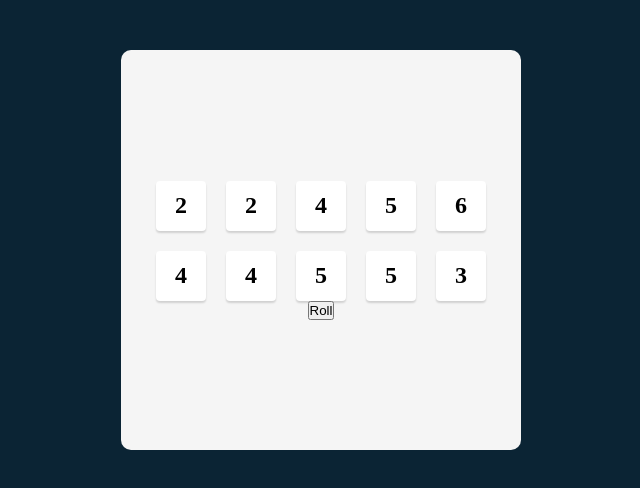
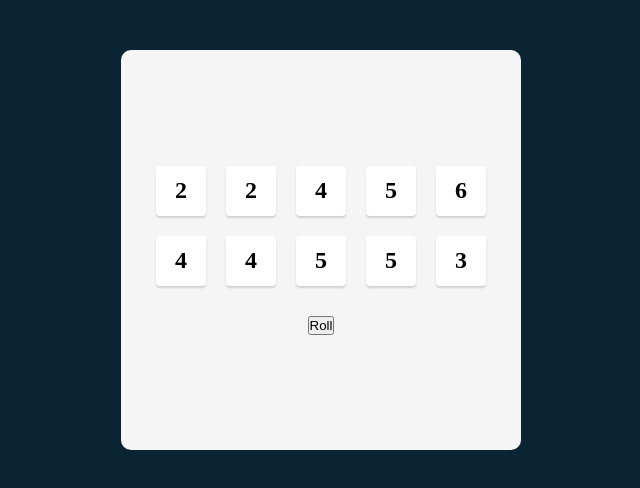
Before and after one commit to PJMantoss/tenzies_game, a React (Create React App) app: page / in a window 1280 px wide. Shown: the top 488 px of the page, without its empty margins (319-959 px from the left). Built offline with nearby package versions, Linux system fonts and the light colour scheme.

Commit message:
update App styling

```diff
--- a/src/App.css
+++ b/src/App.css
@@ -8,6 +8,11 @@ main {
   background: #f5f5f5;
   border-radius: 10px;
   margin: 50px auto;
+}
+
+main > button {
+  margin-top: 30px;
+
 }
 
 .dieContainer{
```
